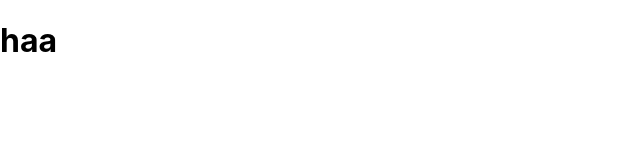
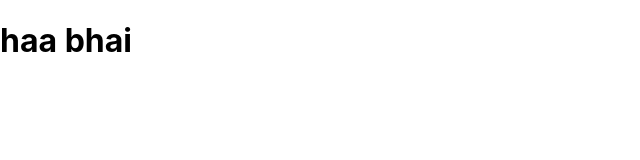
Before and after one commit to Ashishdhyani457/my-youtube, a React (Create React App) app: page / in a window 1280 px wide. Shown: the top 160 px of the page, without its empty margins (0-640 px from the left). Built offline with nearby package versions, Linux system fonts and the light colour scheme.

Commit message:
third-commit

```diff
--- a/src/App.js
+++ b/src/App.js
@@ -4,7 +4,7 @@ import './App.css';
 function App() {
   return (
   <>
-  <h1>haa </h1></>
+  <h1>haa bhai </h1></>
   );
 }
 
```
